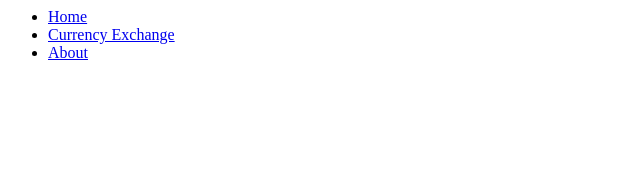
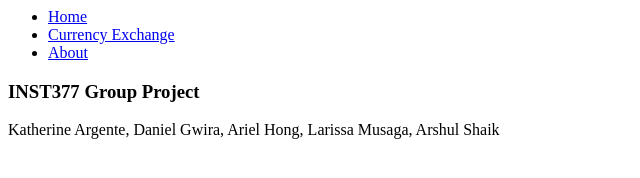
Before and after one commit to kargenta/Currency-Exchange-Website-Group43, a plain HTML site: page home_page.html in a window 1280 px wide. Shown: the whole page, without its empty margins (0-640 px from the left). Drawn offline with Linux system fonts and the light colour scheme.

Commit message:
page footers

```diff
--- a/home_page.html
+++ b/home_page.html
@@ -13,5 +13,11 @@
                 <li><a href="about_page.html">About</a></li>
             </ul>
         </nav>
+
+        <!-- Footer -->
+        <footer class="footer">
+            <h3>INST377 Group Project</h3>
+            <p>Katherine Argente, Daniel Gwira, Ariel Hong, Larissa Musaga, Arshul Shaik</p>
+        </footer>
     </body>
 </html>
```
Also changed, not shown: about_page.html (+6 -0 lines), functionality_page.html (+6 -1 lines).
